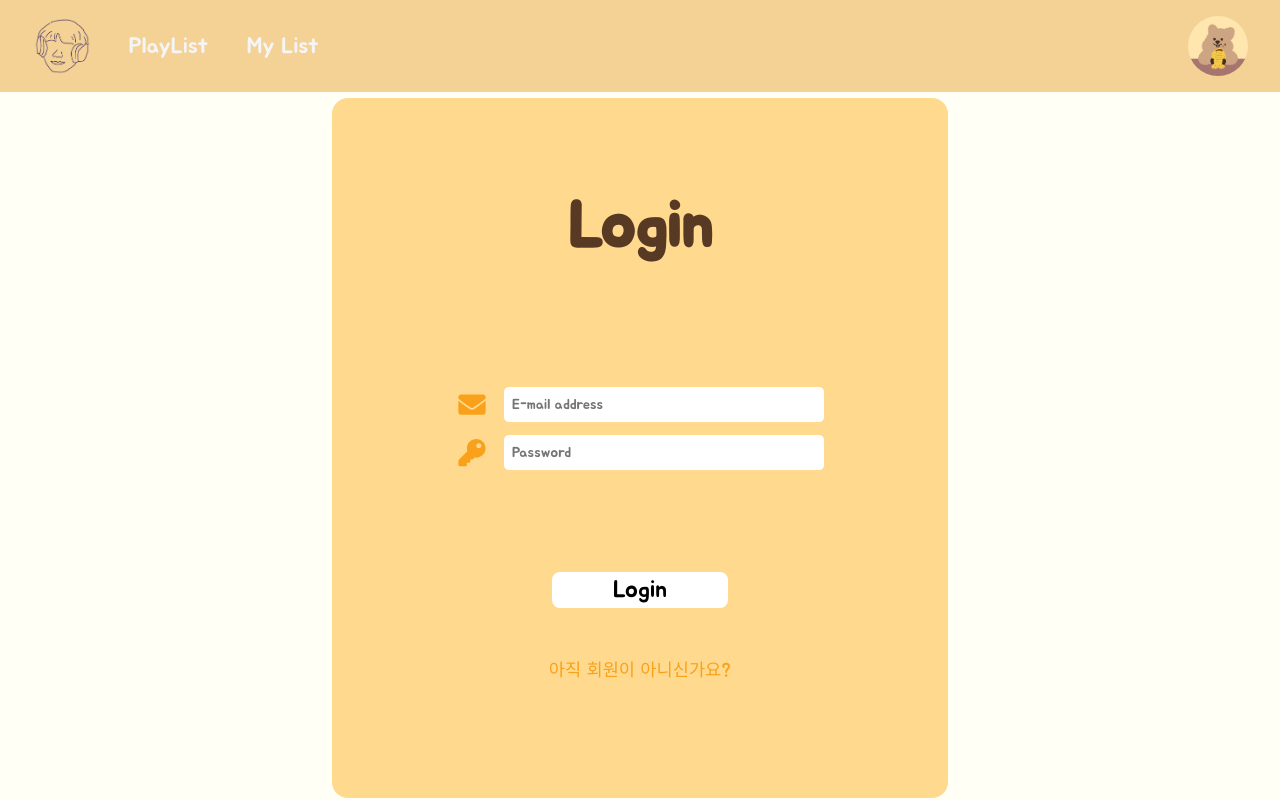
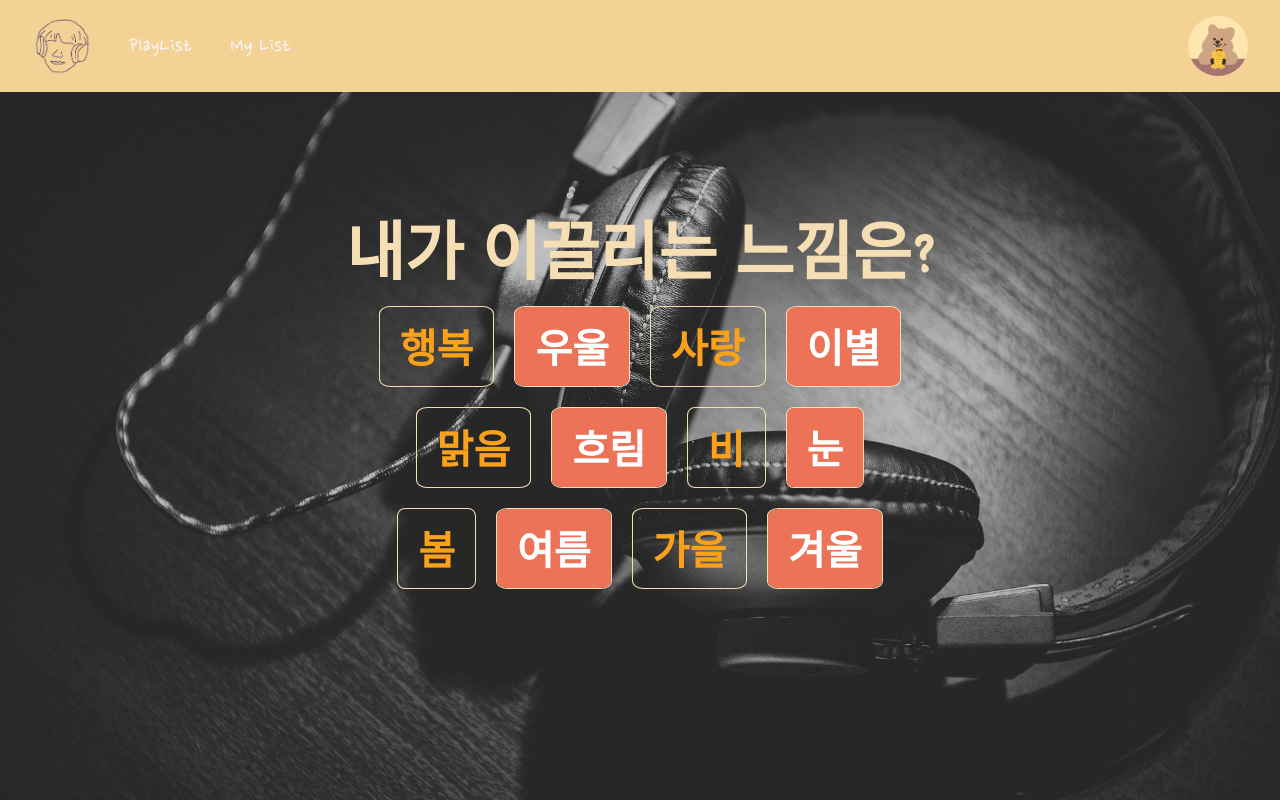
Before and after one commit to codestates/nodongu-client, a React (Create React App) app in the folder client/: page /keyword in a window 1280 px wide. Shown: the top 802 px of the page. Built offline with nearby package versions, Linux system fonts and the light colour scheme.

Commit message:
Add Route

```diff
--- a/client/package.json
+++ b/client/package.json
@@ -12,6 +12,7 @@
     "npm": "^7.17.0",
     "react": "^17.0.2",
     "react-dom": "^17.0.2",
+    "react-router-dom": "^5.2.0",
     "react-scripts": "4.0.3",
     "web-vitals": "^1.0.1"
   },
--- a/client/src/App.js
+++ b/client/src/App.js
@@ -1,10 +1,14 @@
-import React, { Component } from 'react';
+import React, { Component, Suspense } from 'react';
+import { Route, Switch, withRouter } from 'react-router-dom';
 import axios from 'axios';
 import './App.css';
 import Signup from './Components/signup/signup';
 import Login from './Components/login/login';
-import Nav from './Components/navbar/navbar';
+import Navbar from './Components/navbar/navbar';
 import Footer from './Components/footer/footer';
+import EditUserInfo from './Components/editUserInfo/editUserInfo';
+import Loading from './Components/loading/loading';
+import Keyword from './Components/keyword/keyword';
 
 class App extends Component {
   state = {
@@ -45,14 +49,18 @@ class App extends Component {
   };
   render() {
     return (
-      <>
-        <Nav userInfo={this.state.userInfo} />
-        <Login onUserInfo={this.handleUserInfo} />
-        {/* <Signup onSignUp={this.handleSignUp} /> */}
+      <Suspense fallback={<Loading />}>
+        <Navbar />
+        <Switch>
+          <Route exact path='/' component={Login} />
+          <Route exact path='/signup' component={Signup} />
+          <Route exact path='/keyword' component={Keyword} />
+          <Route exact path='/editUserInfo' component={EditUserInfo} />
+        </Switch>
         <Footer />
-      </>
+      </Suspense>
     );
   }
 }
 
-export default App;
+export default withRouter(App);
--- a/client/src/Components/keyword/keyword.css
+++ b/client/src/Components/keyword/keyword.css
@@ -16,7 +16,7 @@
 }
 
 body {
-  background-color: #2e2e2e;
+  /* background-color: #2e2e2e; */
   margin: 0;
   padding: 0;
 }
--- a/client/src/Components/navbar/navbar.jsx
+++ b/client/src/Components/navbar/navbar.jsx
@@ -1,26 +1,36 @@
 import React, { Component } from 'react';
+import { withRouter } from 'react-router-dom';
 import './navbar.css';
 import logo from '../../Utils/images/logo_3.png';
 import quokka from '../../Utils/images/quokka.jpg';
 
 class Navbar extends Component {
+  state = {
+    fakeData: {
+      userId: 1,
+      nickname: 'jiye-7',
+      email: 'jy522hi@gmail.com',
+      image: '',
+    },
+  };
+
   render() {
     return (
-      <div className="navigation-container">
-        <nav className="navigation-container-nav">
-          <ul className="nav__ul">
-            <li className="li_logo">
+      <div className='navigation-container'>
+        <nav className='navigation-container-nav'>
+          <ul className='nav__ul'>
+            <li className='li_logo'>
               <img src={logo} style={({ width: 55 }, { height: 55 })} />
             </li>
-            <li className="li_playlist">PlayList</li>
-            <li className="li_mylist">My List</li>
+            <li className='li_playlist'>PlayList</li>
+            <li className='li_mylist'>My List</li>
           </ul>
           <img
-            className="user-img"
+            className='user-img'
             src={
-              this.props.userInfo === null
+              this.state.fakeData.image == false
                 ? `${quokka}`
-                : `${this.props.userInfo.image}`
+                : `${this.state.fakeData.image}`
             }
             style={({ width: 60 }, { height: 60 })}
           ></img>
--- a/client/src/index.js
+++ b/client/src/index.js
@@ -3,10 +3,11 @@ import ReactDOM from 'react-dom';
 import './index.css';
 import App from './App';
 import '@fortawesome/fontawesome-free/js/all.js';
+import { BrowserRouter } from 'react-router-dom';
 
 ReactDOM.render(
-  <React.StrictMode>
+  <BrowserRouter>
     <App />
-  </React.StrictMode>,
+  </BrowserRouter>,
   document.getElementById('root')
 );
```
Also changed, not shown: client/src/Components/login/login.jsx (+21 -20 lines), 1 other file (tests, documents, lock files or other folders).
